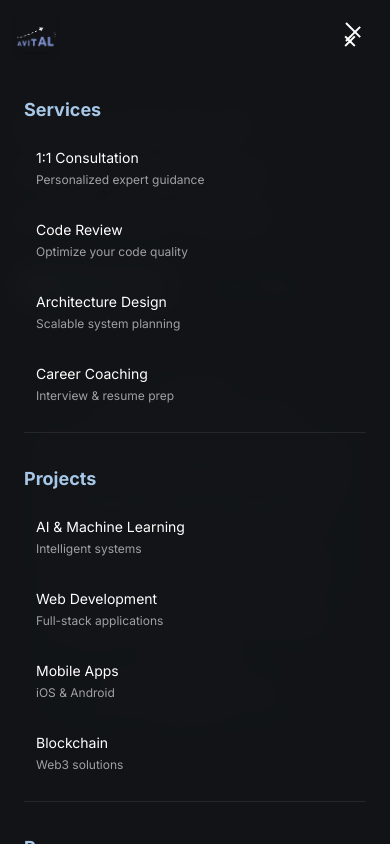
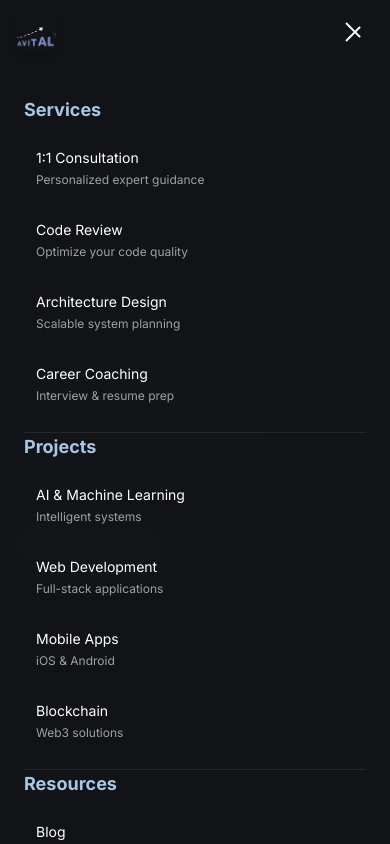
Before and after one commit to abraham-heuy/avital, a React (Vite) app: page /main in a window 390 px wide. Both pictures are taken after a click on the button "Toggle menu". Shown: the top 844 px of the page. Built offline with nearby package versions, Linux system fonts and the light colour scheme.

Commit message:
Fixed the scrolling effect!

```diff
--- a/src/components/Hero.tsx
+++ b/src/components/Hero.tsx
@@ -1,25 +1,10 @@
 import { motion } from 'framer-motion'
-import { useRef, useEffect, useState } from 'react'
+import { useRef, useEffect, useState, useLayoutEffect } from 'react'
 import { useInView } from 'react-intersection-observer'
 import gsap from 'gsap'
 import { ScrollTrigger } from 'gsap/ScrollTrigger'
 
 gsap.registerPlugin(ScrollTrigger)
-
-export const Hero = () => {
-  const sectionRef = useRef<HTMLElement>(null)
-  const rightColRef = useRef<HTMLDivElement>(null)
-
-  const [headerRef, headerInView] = useInView({
-    triggerOnce: true,
-    threshold: 0.1,
-  })
-
-  const [currentIndex, setCurrentIndex] = useState(0)
-  const [isMobile, setIsMobile] = useState(false)
-
-  const scrollToContact = () => document.getElementById('contact')?.scrollIntoView({ behavior: 'smooth' })
-  const scrollToProjects = () => document.getElementById('projects')?.scrollIntoView({ behavior: 'smooth' })
 
 const descriptions = [
   { title: "Expert Consultation", tag: "On-demand", content: "Connect directly with student consultants who have shipped real products and navigated the same academic and technical challenges you face." },
@@ -30,7 +15,17 @@ export const Hero = () => {
   { title: "Group Workshops & Study Sessions", tag: "Collaborative", content: "Small cohort sessions for deep learning." },
 ]
 
-  // Detect mobile for responsive blur
+export const Hero = () => {
+  const sectionRef = useRef<HTMLDivElement>(null)
+  const [headerRef, headerInView] = useInView({ triggerOnce: true, threshold: 0.1 })
+
+  const [currentIndex, setCurrentIndex] = useState(0)
+  const [isMobile, setIsMobile] = useState(false)
+
+  const scrollToContact = () => document.getElementById('contact')?.scrollIntoView({ behavior: 'smooth' })
+  const scrollToProjects = () => document.getElementById('projects')?.scrollIntoView({ behavior: 'smooth' })
+
+  // Responsive detection
   useEffect(() => {
     const handleResize = () => setIsMobile(window.innerWidth < 1024)
     handleResize()
@@ -38,6 +33,7 @@ export const Hero = () => {
     return () => window.removeEventListener('resize', handleResize)
   }, [])
 
+  // GSAP ScrollTrigger – clean, no manual spacers
   useEffect(() => {
     if (!sectionRef.current) return
 
@@ -47,13 +43,15 @@ export const Hero = () => {
       ScrollTrigger.create({
         trigger: sectionRef.current,
         start: "top top",
-        end: `+=${total * 500}`,
-        scrub: true,
+        end: `+=${total * window.innerHeight}`,
+        scrub: 1,
         pin: true,
         anticipatePin: 1,
+        invalidateOnRefresh: true,
+        pinSpacing: true,
         onUpdate: (self) => {
-          const progress = self.progress * total
-          setCurrentIndex(Math.floor(progress))
+          const index = Math.min(total - 1, Math.floor(self.progress * total))
+          setCurrentIndex(index)
         },
       })
     })
@@ -61,10 +59,22 @@ export const Hero = () => {
     return () => ctx.revert()
   }, [])
 
+  // Layout effect to refresh once after everything is painted
+  useLayoutEffect(() => {
+    const refresh = () => ScrollTrigger.refresh()
+    const timeout = setTimeout(refresh, 100)
+    window.addEventListener('load', refresh)
+    window.addEventListener('resize', refresh)
+    return () => {
+      clearTimeout(timeout)
+      window.removeEventListener('load', refresh)
+      window.removeEventListener('resize', refresh)
+    }
+  }, [])
+
   return (
-    <section id="home" ref={sectionRef} className="relative bg-rb-black overflow-hidden">
-
-      {/* Background */}
+    <section id="home" className="relative bg-rb-black">
+      {/* BACKGROUND */}
       <div className="absolute inset-0 pointer-events-none">
         <motion.div
           className="absolute w-[500px] h-[500px] rounded-full bg-rb-blue/5 blur-3xl"
@@ -80,19 +90,21 @@ export const Hero = () => {
         />
       </div>
 
-      <div className="relative z-10 container mx-auto px-4">
+      {/* PINNED WRAPPER */}
+      <div ref={sectionRef} className="relative z-10">
+        <div className="container mx-auto px-4">
           <div className="flex flex-col lg:flex-row gap-12">
 
-          {/* LEFT */}
+            {/* LEFT COLUMN */}
             <div
               ref={headerRef}
-            className="lg:w-1/2 lg:sticky lg:top-12 lg:h-screen flex flex-col justify-center pt-16 pb-4"
+              className="lg:w-1/2 min-h-screen flex flex-col justify-center pt-16 pb-4"
             >
               <motion.h1
                 initial={{ opacity: 0, y: 30 }}
                 animate={headerInView ? { opacity: 1, y: 0 } : {}}
                 transition={{ duration: 0.7 }}
-  className="text-4xl sm:text-5xl lg:text-6xl font-display font-bold leading-tight mt-10"  // Added mt-6 to move the text down
+                className="text-4xl sm:text-5xl lg:text-6xl font-display font-bold leading-tight mt-10"
               >
                 <span className="text-rb-silver">Every kind of</span><br />
                 <span className="text-rb-blue">help students actually need</span>
@@ -118,11 +130,8 @@ export const Hero = () => {
               </div>
             </div>
 
-          {/* RIGHT */}
-          <div
-            ref={rightColRef}
-            className="lg:w-1/2 lg:h-screen flex flex-col justify-center pb-10 relative"
-          >
+            {/* RIGHT COLUMN – Carousel */}
+            <div className="lg:w-1/2 min-h-screen flex flex-col justify-center pb-10 relative">
               <div className="relative h-[420px] sm:h-[520px] flex items-center justify-center overflow-hidden isolate">
                 {descriptions.map((item, i) => {
                   const length = descriptions.length
@@ -138,12 +147,8 @@ export const Hero = () => {
                   const height = position === 0 ? 300 : Math.abs(position) === 1 ? 220 : 160
                   const zIndex = position === 0 ? 50 : 20 - Math.abs(position)
                   const blurAmount = isMobile
-                  ? position === 0
-                    ? 0
-                    : Math.min(Math.abs(position) * 3, 8)
-                  : position === 0
-                    ? 0
-                    : Math.min(Math.abs(position) * 1.5, 4)
+                    ? position === 0 ? 0 : Math.min(Math.abs(position) * 3, 8)
+                    : position === 0 ? 0 : Math.min(Math.abs(position) * 1.5, 4)
 
                   return (
                     <motion.div
@@ -154,10 +159,7 @@ export const Hero = () => {
                         ease: [0.16, 1, 0.3, 1],
                         height: { duration: 0.7 },
                       }}
-                    style={{
-                      zIndex,
-                      filter: `blur(${blurAmount}px)`,
-                    }}
+                      style={{ zIndex, filter: `blur(${blurAmount}px)` }}
                       className={`absolute left-0 right-0 mx-auto border overflow-hidden ${
                         position === 0
                           ? 'w-[95%] sm:w-full max-w-lg rounded-3xl bg-gradient-to-br from-rb-blue/20 to-rb-steel/10 border-rb-blue/30 shadow-2xl shadow-rb-blue/20'
@@ -168,7 +170,9 @@ export const Hero = () => {
                         <span className="inline-block px-3 py-1 rounded-full border border-rb-blue/30 bg-rb-blue/10 text-rb-blue text-xs font-semibold uppercase mb-2">
                           {item.tag}
                         </span>
-                      <h3 className={`font-bold text-rb-silver ${position === 0 ? 'text-2xl mb-3' : 'text-base mb-1'}`}>{item.title}</h3>
+                        <h3 className={`font-bold text-rb-silver ${position === 0 ? 'text-2xl mb-3' : 'text-base mb-1'}`}>
+                          {item.title}
+                        </h3>
                         <p className={`text-rb-gray ${position === 0 ? 'text-base leading-relaxed' : 'text-xs'}`}>
                           {position === 0 ? item.content : item.content.substring(0, 60) + '...'}
                         </p>
@@ -181,6 +185,7 @@ export const Hero = () => {
 
           </div>
         </div>
+      </div>
     </section>
   )
 }
--- a/src/components/Navigation.tsx
+++ b/src/components/Navigation.tsx
@@ -1,7 +1,11 @@
 import { useState, useEffect } from 'react'
 import { motion } from 'framer-motion'
 import { useNavigate } from 'react-router-dom'
+import gsap from 'gsap'
+import { ScrollTrigger } from 'gsap/ScrollTrigger'
 import logo from '../assets/logo.png'
+
+gsap.registerPlugin(ScrollTrigger)
 
 interface MegaMenuItem {
     title: string
@@ -45,28 +49,37 @@ export const Navigation = () => {
 
     const navItems = ['Services', 'Projects', 'Resources', 'FAQs']
 
+    // Scroll listener
     useEffect(() => {
-        const handleScroll = () => {
-            setScrolled(window.scrollY > 50)
-        }
+        const handleScroll = () => setScrolled(window.scrollY > 50)
         window.addEventListener('scroll', handleScroll)
-
-        return () => {
-            window.removeEventListener('scroll', handleScroll)
-        }
+        return () => window.removeEventListener('scroll', handleScroll)
     }, [])
 
-    // Prevent body scroll when mobile menu is open
+    // Refresh ScrollTrigger when navbar style changes
+    useEffect(() => {
+        ScrollTrigger.refresh()
+    }, [scrolled])
+
+    // Handle mobile menu body scroll and refresh ScrollTrigger after closing
     useEffect(() => {
         if (isMobileMenuOpen) {
             document.body.style.overflow = 'hidden'
         } else {
-            document.body.style.overflow = 'unset'
+            document.body.style.overflow = ''
+            // Give time for DOM to settle before refreshing GSAP
+            setTimeout(() => ScrollTrigger.refresh(), 50)
         }
         return () => {
-            document.body.style.overflow = 'unset'
+            document.body.style.overflow = ''
         }
     }, [isMobileMenuOpen])
+
+    useEffect(() => {
+        const handleResize = () => ScrollTrigger.refresh()
+        window.addEventListener('resize', handleResize)
+        return () => window.removeEventListener('resize', handleResize)
+    }, [])
 
     const handleMouseEnter = (item: string) => {
         if (hoverTimeout) clearTimeout(hoverTimeout)
@@ -74,16 +87,13 @@ export const Navigation = () => {
     }
 
     const handleMouseLeave = () => {
-        const timeout = setTimeout(() => {
-            setActiveMegaMenu(null)
-        }, 200)
+        const timeout = setTimeout(() => setActiveMegaMenu(null), 200)
         setHoverTimeout(timeout)
     }
 
     const handleNavigation = (link: string) => {
         setIsMobileMenuOpen(false)
         setActiveMegaMenu(null)
-
         if (link.startsWith('/')) {
             navigate(link)
         } else if (link.startsWith('#')) {
@@ -93,8 +103,7 @@ export const Navigation = () => {
             } else {
                 navigate('/main')
                 setTimeout(() => {
-                    const el = document.querySelector(link)
-                    el?.scrollIntoView({ behavior: 'smooth' })
+                    document.querySelector(link)?.scrollIntoView({ behavior: 'smooth' })
                 }, 100)
             }
         }
@@ -115,11 +124,7 @@ export const Navigation = () => {
                             onClick={() => navigate('/main')}
                         >
                             <div className="w-10 h-10 rounded-xl overflow-hidden shadow-md group-hover:shadow-glow transition-all duration-300">
-                                <img
-                                    src={logo}
-                                    alt="Avital Logo"
-                                    className="w-full h-full object-cover"
-                                />
+                                <img src={logo} alt="Avital Logo" className="w-full h-full object-cover" />
                             </div>
                             <span className="text-xl font-display font-bold text-white hidden sm:inline">
                                 a<span className="text-rb-blue">V</span>ital
@@ -129,42 +134,21 @@ export const Navigation = () => {
                         {/* Desktop Navigation */}
                         <div className="hidden lg:flex items-center gap-1">
                             {navItems.map((item) => (
-                                <div
-                                    key={item}
-                                    className="relative"
-                                    onMouseEnter={() => handleMouseEnter(item)}
-                                    onMouseLeave={handleMouseLeave}
-                                >
-                                    <button
-                                        className={`px-5 py-2 text-white/80 font-medium rounded-lg transition-all duration-300 hover:bg-white/10 hover:text-white ${
+                                <div key={item} className="relative" onMouseEnter={() => handleMouseEnter(item)} onMouseLeave={handleMouseLeave}>
+                                    <button className={`px-5 py-2 text-white/80 font-medium rounded-lg transition-all duration-300 hover:bg-white/10 hover:text-white ${
                                         activeMegaMenu === item ? 'bg-white/10 text-white' : ''
-                                        }`}
-                                    >
+                                    }`}>
                                         {item}
                                     </button>
-
                                     {activeMegaMenu === item && (
-                                        <div
-                                            className="absolute top-full left-0 mt-2 w-[500px] rounded-xl overflow-hidden z-50"
-                                            style={{
-                                                background: 'rgba(18, 20, 23, 0.95)',
-                                                backdropFilter: 'blur(12px)',
-                                                border: '1px solid rgba(255, 255, 255, 0.1)'
-                                            }}
-                                        >
+                                        <div className="absolute top-full left-0 mt-2 w-[500px] rounded-xl overflow-hidden z-50"
+                                            style={{ background: 'rgba(18,20,23,0.95)', backdropFilter: 'blur(12px)', border: '1px solid rgba(255,255,255,0.1)' }}>
                                             <div className="grid grid-cols-2 gap-0">
                                                 {megaMenuData[item].map((menuItem) => (
-                                                    <button
-                                                        key={menuItem.title}
-                                                        onClick={() => handleNavigation(menuItem.link)}
-                                                        className="flex flex-col items-start gap-1 p-4 transition-all duration-300 text-left hover:bg-white/10 group"
-                                                    >
-                                                        <div className="font-semibold text-white/80 group-hover:text-rb-blue transition-colors">
-                                                            {menuItem.title}
-                                                        </div>
-                                                        <div className="text-sm text-white/50 group-hover:text-white/70 transition-colors">
-                                                            {menuItem.description}
-                                                        </div>
+                                                    <button key={menuItem.title} onClick={() => handleNavigation(menuItem.link)}
+                                                        className="flex flex-col items-start gap-1 p-4 transition-all duration-300 text-left hover:bg-white/10 group">
+                                                        <div className="font-semibold text-white/80 group-hover:text-rb-blue transition-colors">{menuItem.title}</div>
+                                                        <div className="text-sm text-white/50 group-hover:text-white/70 transition-colors">{menuItem.description}</div>
                                                     </button>
                                                 ))}
                                             </div>
@@ -200,49 +184,20 @@ export const Navigation = () => {
                 </div>
             </nav>
 
-            {/* Mobile Menu - Removed AnimatePresence to fix the error */}
+            {/* Mobile Menu – no inline animation styles, using CSS classes */}
             {isMobileMenuOpen && (
-                <div
-                    className="fixed inset-0 z-40 lg:hidden"
-                    style={{
-                        background: 'rgba(18, 20, 23, 0.98)',
-                        backdropFilter: 'blur(12px)'
-                    }}
-                >
+                <div className="fixed inset-0 z-40 lg:hidden" style={{ background: 'rgba(18,20,23,0.98)', backdropFilter: 'blur(12px)' }}>
                     <div className="flex flex-col h-full pt-24 px-6 pb-8 overflow-y-auto">
-                        {/* Close button */}
-                        <button
-                            onClick={() => setIsMobileMenuOpen(false)}
-                            className="absolute top-5 right-5 text-white text-2xl w-10 h-10 flex items-center justify-center rounded-full hover:bg-white/10 transition-colors"
-                            aria-label="Close menu"
-                        >
-                            ×
-                        </button>
-
-                        {/* Navigation items */}
-                        <div className="space-y-8">
                         {navItems.map((item, idx) => (
-                                <div
-                                    key={item}
-                                    className="border-b border-rb-silver/10 pb-4"
-                                    style={{
-                                        animation: `fadeInUp 0.3s ease-out ${idx * 0.05}s forwards`,
-                                        opacity: 0,
-                                        transform: 'translateY(20px)'
-                                    }}
-                                >
+                            <div key={item} className="border-b border-rb-silver/10 pb-4 opacity-0 translate-y-4 animate-fadeInUp" style={{ animationDelay: `${idx * 0.05}s`, animationFillMode: 'forwards' }}>
                                 <div className="text-lg font-bold text-rb-blue mb-3">{item}</div>
                                 <div className="grid gap-2">
                                     {megaMenuData[item].map((menuItem, menuIdx) => (
                                         <button
                                             key={menuItem.title}
                                             onClick={() => handleNavigation(menuItem.link)}
-                                                className="flex flex-col items-start gap-1 p-3 rounded-lg transition-all duration-300 text-left w-full hover:bg-white/10"
-                                                style={{
-                                                    animation: `fadeInUp 0.3s ease-out ${idx * 0.05 + menuIdx * 0.03}s forwards`,
-                                                    opacity: 0,
-                                                    transform: 'translateY(20px)'
-                                                }}
+                                            className="flex flex-col items-start gap-1 p-3 rounded-lg transition-all duration-300 text-left w-full hover:bg-white/10 opacity-0 translate-y-4 animate-fadeInUp"
+                                            style={{ animationDelay: `${idx * 0.05 + menuIdx * 0.03}s`, animationFillMode: 'forwards' }}
                                         >
                                             <div className="font-medium text-white text-sm">{menuItem.title}</div>
                                             <div className="text-xs text-white/60">{menuItem.description}</div>
@@ -251,17 +206,10 @@ export const Navigation = () => {
                                 </div>
                             </div>
                         ))}
-                        </div>
-
-                        {/* CTA Button */}
                         <button
                             onClick={() => handleNavigation('#contact')}
-                            className="w-full mt-8 px-6 py-3 bg-gradient-to-r from-rb-blue to-rb-steel text-black font-semibold rounded-full hover:shadow-glow transition-all duration-300"
-                            style={{
-                                animation: 'fadeInUp 0.3s ease-out 0.4s forwards',
-                                opacity: 0,
-                                transform: 'translateY(20px)'
-                            }}
+                            className="w-full mt-8 px-6 py-3 bg-gradient-to-r from-rb-blue to-rb-steel text-black font-semibold rounded-full hover:shadow-glow transition-all duration-300 opacity-0 translate-y-4 animate-fadeInUp"
+                            style={{ animationDelay: '0.4s', animationFillMode: 'forwards' }}
                         >
                             Get Started →
                         </button>
@@ -269,7 +217,7 @@ export const Navigation = () => {
                 </div>
             )}
 
-            {/* Add CSS for animations */}
+            {/* Global CSS for fadeInUp keyframes – no inline styles */}
             <style>{`
                 @keyframes fadeInUp {
                     from {
@@ -281,6 +229,9 @@ export const Navigation = () => {
                         transform: translateY(0);
                     }
                 }
+                .animate-fadeInUp {
+                    animation: fadeInUp 0.3s ease-out forwards;
+                }
             `}</style>
         </>
     )
```
Lines whose indentation alone changed are shown as unchanged.
